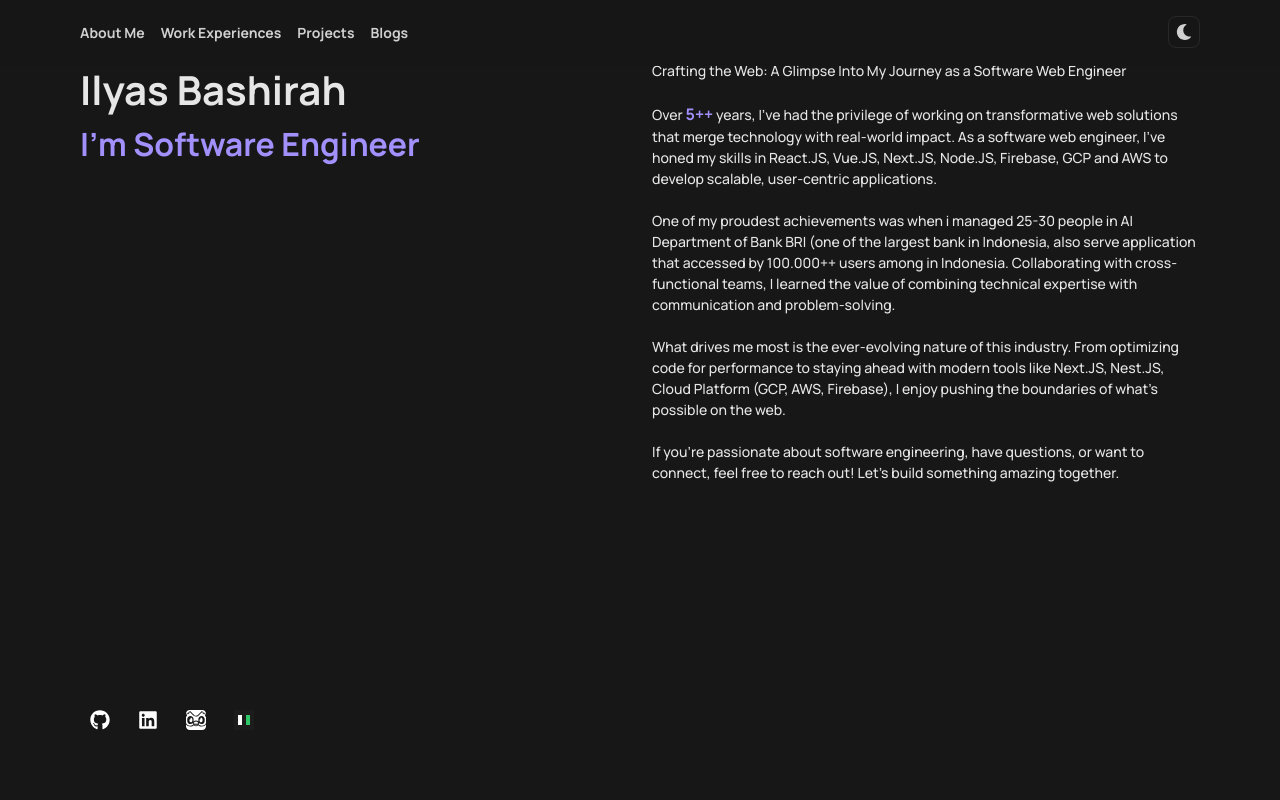
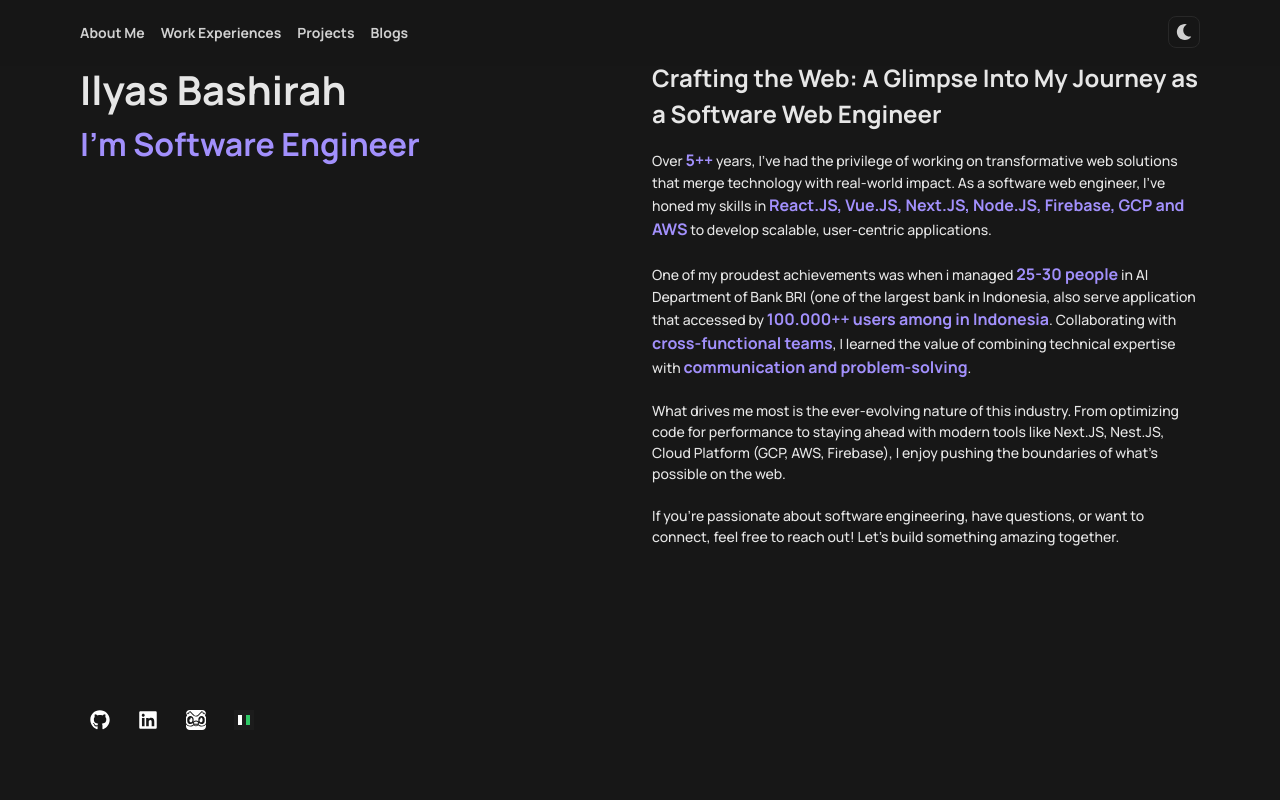
Before and after one commit to milyasbpa/portfolio, a Next.js app: page / in a window 1280 px wide. Shown: the top 800 px of the page. Built offline with nearby package versions, Linux system fonts and the light colour scheme.

Commit message:
fix: highlight

```diff
--- a/src/features/home/fragments/about/About.home.tsx
+++ b/src/features/home/fragments/about/About.home.tsx
@@ -13,6 +13,14 @@
         "py-[60px]"
       )}
     >
+      <h2
+        className={clsx(
+          "text-[1.5rem] text-dark18 dark:text-grey90 font-semibold"
+        )}
+        dangerouslySetInnerHTML={{
+          __html: dictionaries.about.title,
+        }}
+      />
       <p
         className={clsx(
           "text-[0.875rem] text-dark18 dark:text-grey90 font-medium"
--- a/src/features/home/fragments/experiences/Experiences.home.tsx
+++ b/src/features/home/fragments/experiences/Experiences.home.tsx
@@ -16,7 +16,7 @@
         "py-[60px]"
       )}
     >
-      <motion.h3
+      <motion.h2
         initial={{ opacity: 0, y: 20 }}
         animate={{ opacity: 1, y: 0 }}
         transition={{ duration: 0.8, ease: "easeOut" }}
@@ -25,7 +25,7 @@
         )}
       >
         {dictionaries.experience.title}
-      </motion.h3>
+      </motion.h2>
       {dictionaries.experience.items.map((experience, experienceIndex) => (
         <ExperienceCardHome
           key={experienceIndex}
--- a/src/features/home/i18n/locales/en.json
+++ b/src/features/home/i18n/locales/en.json
@@ -41,7 +41,8 @@
   },
   "about": {
     "id": "about",
-    "description": "Crafting the Web: A Glimpse Into My Journey as a Software Web Engineer<br/><br/>Over <strong style='color:#A290FC; font-size:1rem;'>5++</strong> years, I’ve had the privilege of working on transformative web solutions that merge technology with real-world impact. As a software web engineer, I’ve honed my skills in React.JS, Vue.JS, Next.JS, Node.JS, Firebase, GCP and AWS to develop scalable, user-centric applications.<br/><br/>One of my proudest achievements was when i managed 25-30 people in AI Department of Bank BRI (one of the largest bank in Indonesia, also serve application that accessed by 100.000++ users among in Indonesia. Collaborating with cross-functional teams, I learned the value of combining technical expertise with communication and problem-solving.<br/><br/>What drives me most is the ever-evolving nature of this industry. From optimizing code for performance to staying ahead with modern tools like Next.JS, Nest.JS, Cloud Platform (GCP, AWS, Firebase), I enjoy pushing the boundaries of what’s possible on the web.<br/><br/>If you're passionate about software engineering, have questions, or want to connect, feel free to reach out! Let’s build something amazing together."
+    "title": "Crafting the Web: A Glimpse Into My Journey as a Software Web Engineer",
+    "description": "Over <strong style='color:#A290FC; font-size:1rem;'>5++</strong> years, I’ve had the privilege of working on transformative web solutions that merge technology with real-world impact. As a software web engineer, I’ve honed my skills in <strong style='color:#A290FC; font-size:1rem;'>React.JS, Vue.JS, Next.JS, Node.JS, Firebase, GCP and AWS</strong> to develop scalable, user-centric applications.<br/><br/>One of my proudest achievements was when i managed <strong style='color:#A290FC; font-size:1rem;'>25-30 people</strong> in AI Department of Bank BRI (one of the largest bank in Indonesia, also serve application that accessed by <strong style='color:#A290FC; font-size:1rem;'>100.000++ users among in Indonesia</strong>. Collaborating with <strong style='color:#A290FC; font-size:1rem;'>cross-functional teams</strong>, I learned the value of combining technical expertise with <strong style='color:#A290FC; font-size:1rem;'>communication and problem-solving</strong>.<br/><br/>What drives me most is the ever-evolving nature of this industry. From optimizing code for performance to staying ahead with modern tools like Next.JS, Nest.JS, Cloud Platform (GCP, AWS, Firebase), I enjoy pushing the boundaries of what’s possible on the web.<br/><br/>If you're passionate about software engineering, have questions, or want to connect, feel free to reach out! Let’s build something amazing together."
   },
   "experience": {
     "id": "experiences",
@@ -55,9 +56,9 @@
     "items": [
       {
         "id": "1",
-        "position": "Senior Frontend Engineer",
-        "period": "2024-Current",
-        "company": "Klafiyo",
+        "position": "Software Engineer",
+        "period": "2022-2024",
+        "company": "Alvisual",
         "company_link": "",
         "description": "Build and maintain critical components used to construct Klafiyo's frontend, accross whole product. Work closely with cross functional teams, and product manager, to implement and advocate for best practices in web accessibility",
         "skills": [
@@ -73,9 +74,9 @@
       },
       {
         "id": "2",
-        "position": "Senior Frontend Engineer",
-        "period": "2024-2026",
-        "company": "BliBli",
+        "position": "Technical Leader",
+        "period": "2021-2022",
+        "company": "BRI",
         "company_link": "",
         "description": "Build and maintain critical components used to construct Klafiyo's frontend, accross whole product. Work closely with cross functional teams, and product manager, to implement and advocate for best practices in web accessibility",
         "skills": [
@@ -87,9 +88,9 @@
       },
       {
         "id": "2",
-        "position": "Senior Frontend Engineer",
-        "period": "2024-2026",
-        "company": "BliBli",
+        "position": "Lead Frontend Engineer",
+        "period": "2021-2021",
+        "company": "DDTC",
         "company_link": "",
         "description": "Build and maintain critical components used to construct Klafiyo's frontend, accross whole product. Work closely with cross functional teams, and product manager, to implement and advocate for best practices in web accessibility",
         "skills": [
```
